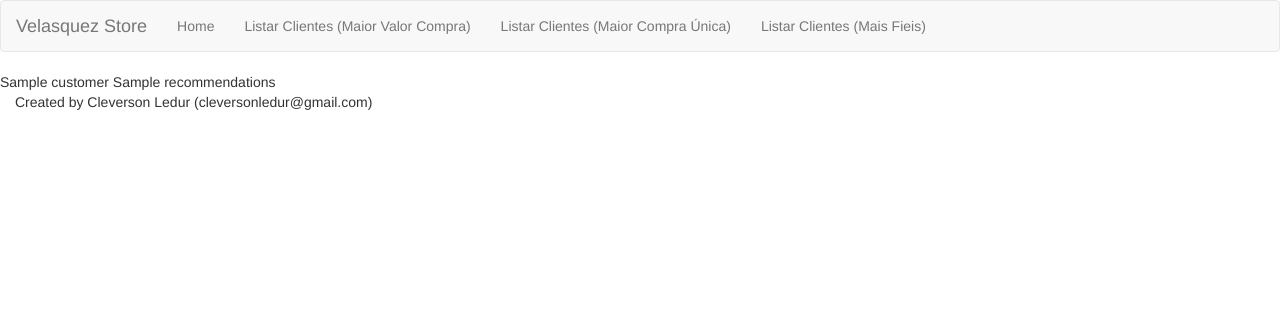
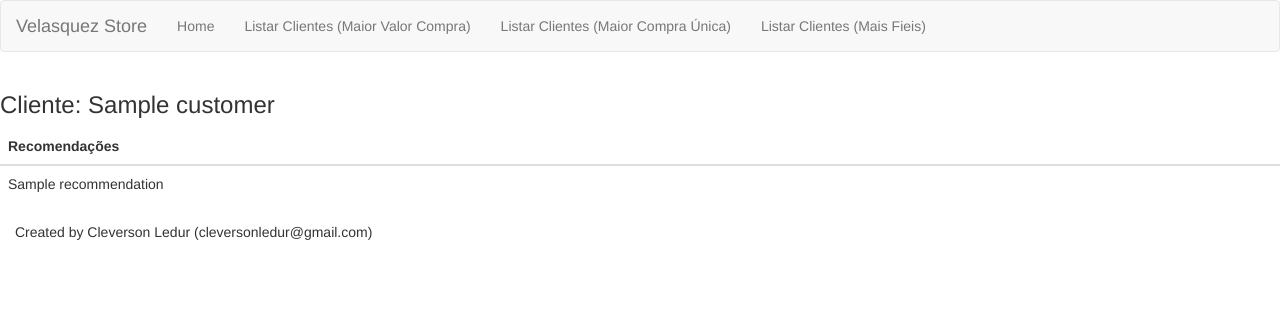
Before and after one commit to cleversonledur/recommender_system, a Django app: template velasquez_store/wine/templates/recommend.html in a window 1280 px wide. Shown: the top 312 px of the page. Run offline with Django 3.2, Linux system fonts and the light colour scheme; the template is opened without the code that fills it: most values are stand-ins (such as "Sample title", 1, 10 or a date in 2020); some libraries are stand-ins or nearby versions.

```diff
--- a/velasquez_store/wine/templates/menu.html
+++ b/velasquez_store/wine/templates/menu.html
@@ -4,7 +4,7 @@
       <a class="navbar-brand" href="#">Velasquez Store</a>
     </div>
     <ul class="nav navbar-nav">
-      <li {% if content == 'main' %} class="active" {% endif %}> <a href="#">Home</a></li>
+      <li {% if content == 'main' %} class="active" {% endif %}> <a href="{% url 'customerall_view' %}">Home</a></li>
       <li {% if content == 'purchases' %} class="active" {% endif %}><a href="{% url 'purchases_view'%}">Listar Clientes (Maior Valor Compra)</a></li>
       <li {% if content == 'unique' %} class="active" {% endif %}><a href="{% url 'unique_view'%}">Listar Clientes (Maior Compra Única)</a></li>
       <li {% if content == 'fidelity' %} class="active" {% endif %}><a href="{% url 'fidelity_view'%}">Listar Clientes (Mais Fieis)</a></li>
--- a/velasquez_store/wine/templates/recommend.html
+++ b/velasquez_store/wine/templates/recommend.html
@@ -15,8 +15,26 @@
   <div class="container-fluid">
 
     <div class="row content">
-    {{ customer }}
-    {{ recommendations }}
+    <h3>Cliente: {{ customer.nome }}</h3>
+
+
+    <table class="table table-hover">
+        <thead>
+          <tr>
+
+            <th>Recomendações</th>
+          </tr>
+        </thead>
+        <tbody>
+        {% for recommendation in recommendations %}
+
+          <tr>
+            <td>{{ recommendation }}</td>
+
+          </tr>
+        {% endfor %}
+        </tbody>
+      </table>
 
     </div>
   </div>
```
Also changed, not shown: velasquez_store/wine/recommender.py (+4 -6 lines), velasquez_store/wine/templates/customer.html (+6 -5 lines), 1 other file.
